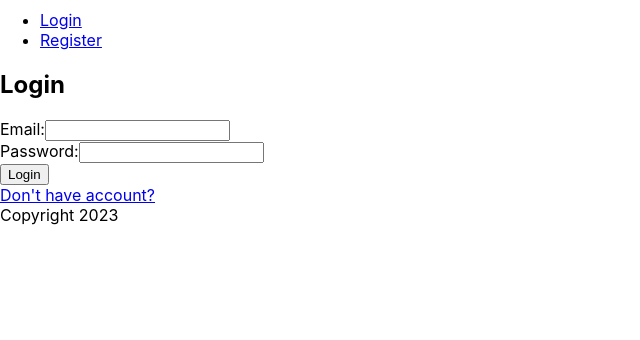
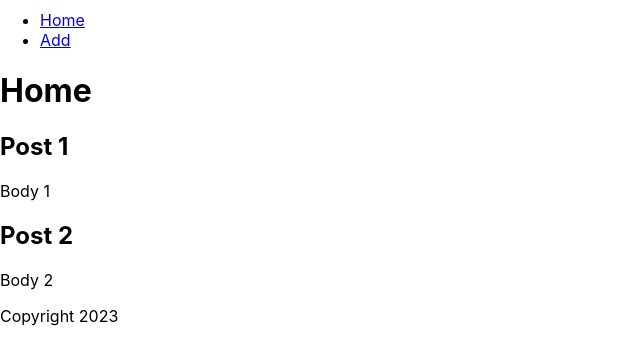
Before and after one commit to EvaldasZak/63-paskaita---React-Test, a React (Create React App) app: page / in a window 1280 px wide. Both pictures are taken after a click on the button "Login". Shown: the part 310-650 px from the top of the page, without its empty margins (0-640 px from the left). Built offline with nearby package versions, Linux system fonts and the light colour scheme; data requests are answered from the project's data file.

Commit message:
posts loading and zero posts handling

```diff
--- a/src/components/Pages/Home.jsx
+++ b/src/components/Pages/Home.jsx
@@ -5,8 +5,7 @@ import PostsContext from '../../context/PostsContext'
 
 
 const Home = () => {
-    const {posts} = useContext(PostsContext)
-
+    const { posts } = useContext(PostsContext)
 
     return (
         <>
@@ -14,11 +13,19 @@ const Home = () => {
             <div>
 
                 {
-            posts.map(post =>
+                    !posts && (<p>Loading...</p>)
+                }
+                {
+                    posts && posts.map(post =>
                         <PostCard
                             key={post.id}
                             data={post}
                         />
+                    )
+                }
+                {
+                    posts && posts.length === 0 && (
+                        <p>No posts</p>
                     )
                 }
             </div>
--- a/src/components/Pages/Login.jsx
+++ b/src/components/Pages/Login.jsx
@@ -7,8 +7,8 @@ const Login = () => {
     const { users, setCurrentUser } = useContext(UsersContext)
     const navigate = useNavigate();
 
-    const [email, setEmail] = useState('');
-    const [password, setPassword] = useState('');
+    const [email, setEmail] = useState('u@u.com');
+    const [password, setPassword] = useState('password');
 
     const handleEmailChange = (e) => {
         setEmail(e.target.value);
--- a/src/context/PostsContext.jsx
+++ b/src/context/PostsContext.jsx
@@ -8,7 +8,7 @@ const POSTS_ACTION_TYPE = {
 }
 
 const reducer = (state, action) => {
-    switch (action.type){
+    switch (action.type) {
         case POSTS_ACTION_TYPE.GET:
             return action.data
         case POSTS_ACTION_TYPE.ADD:
@@ -23,17 +23,24 @@ const reducer = (state, action) => {
 
 const PostsProvider = ({children}) => {
 
-    const [posts, setPosts] = useReducer(reducer, [])
+    const [posts, setPosts] = useReducer(reducer, null)
 
     useEffect(() => {
+        const fetchData = async () => {
             fetch('http://localhost:8080/posts')
               .then(res => res.json())
               .then(data => {
                 setPosts({
                   type: POSTS_ACTION_TYPE.GET,
                   data: data
+                });
               })
-        })
+              .catch(error => {
+                // Handle the error
+              });
+          };
+
+            fetchData()
     }, [])
 
     return (
```
Lines whose indentation alone changed are shown as unchanged.
